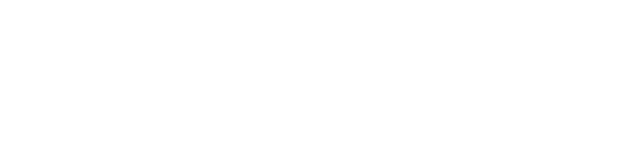
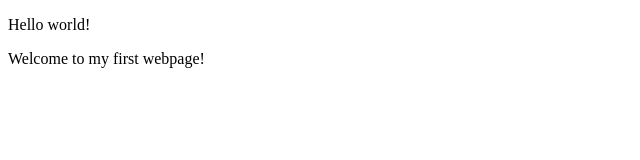
Before and after one commit to LilianMwaura/my-first-webpage, a plain HTML site: page my-first-webpage.html in a window 1280 px wide. Shown: the whole page, without its empty margins (0-640 px from the left). Drawn offline with Linux system fonts and the light colour scheme.

Commit message:
add paragraph block elements to the page

```diff
--- a/my-first-webpage.html
+++ b/my-first-webpage.html
@@ -3,4 +3,8 @@
     <head>
     <title> My first webpage!</title>
     </head>
+<body>
+    <p>Hello world!</p>
+    <p>Welcome to my first webpage!</p>
+</body>
 </html>
```
